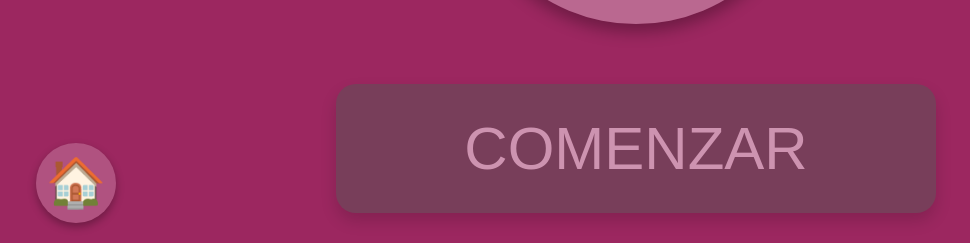
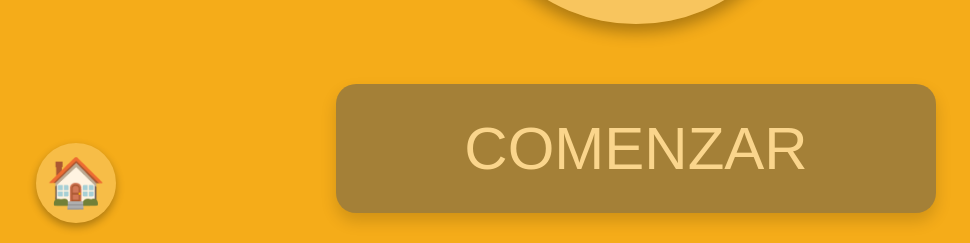
Before and after one commit to luismiguelduennas/yo-se-mas-que-tu, a plain HTML site: page index.html in a window 1280 px wide. Shown: the part 571-814 px from the top of the page, without its empty margins (4-974 px from the left). Drawn offline with Linux system fonts and the light colour scheme.

Commit message:
Update webApp.css

```diff
--- a/assets/webApp.css
+++ b/assets/webApp.css
@@ -1,5 +1,5 @@
 :root {
-	--primary-color: #9c2760;
+	--primary-color: #f5ac19;
 	--secondary-color: #228B22;
 	--red-color: #E53935;
 	--white: #ffffff;
```
